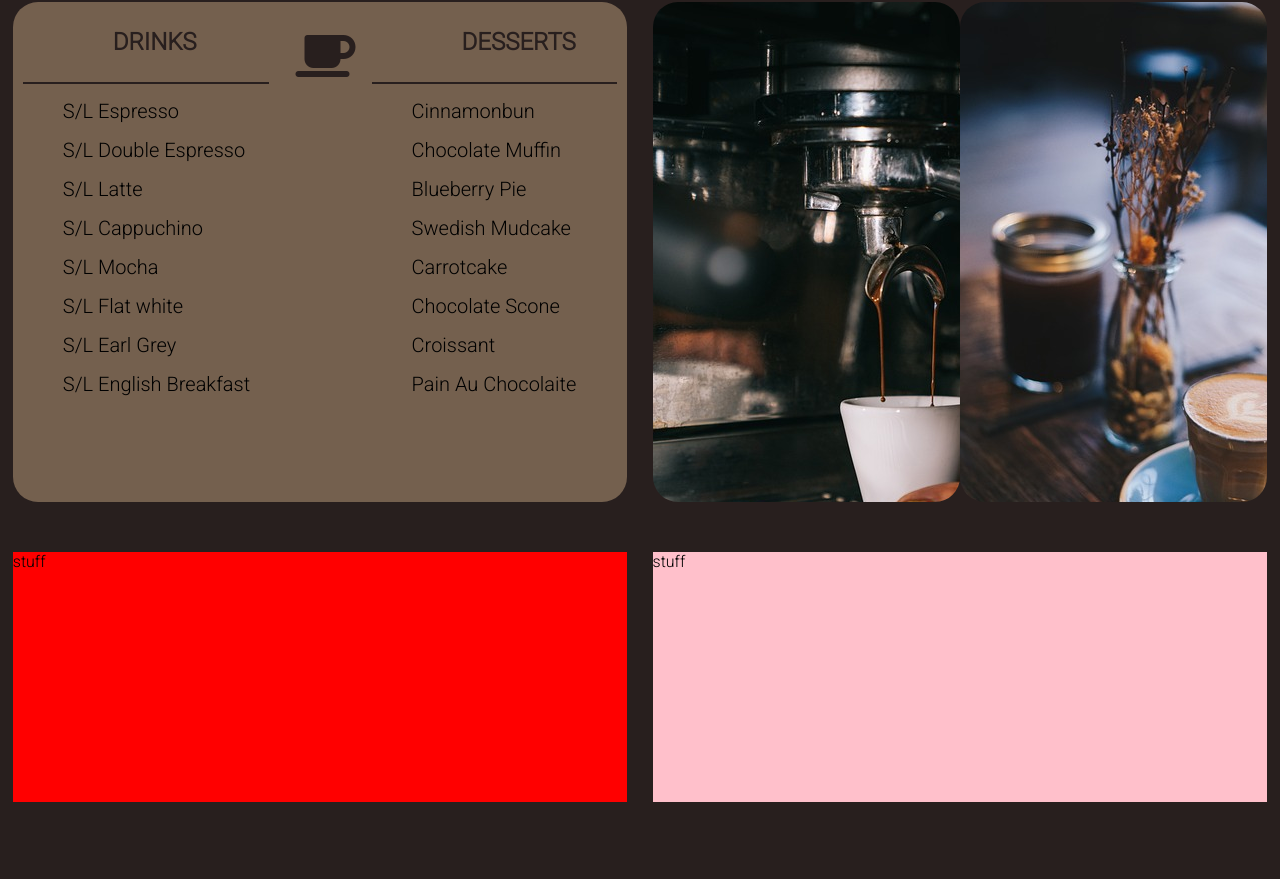
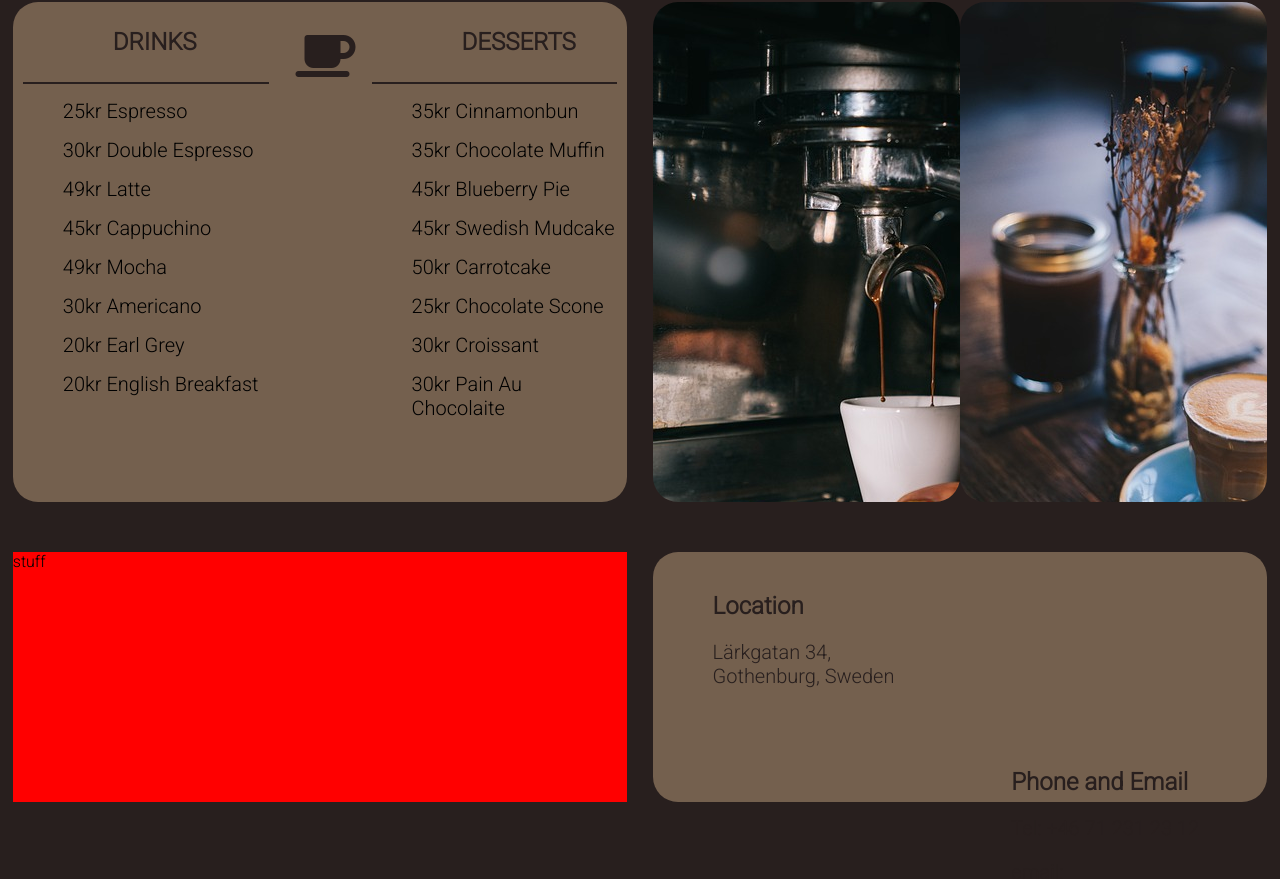
Before and after one commit to EbbaStrandholm/Portfolio-project-4, a plain HTML site: page index.html in a window 1280 px wide. Shown: the part 748-1627 px from the top of the page. Drawn offline with Linux system fonts and the light colour scheme.

Commit message:
add prices instead of sizes for the menu, add the location and email/phone contact and style it

```diff
--- a/assets/css/style.css
+++ b/assets/css/style.css
@@ -232,11 +232,49 @@ with the other parts' space */
     margin-right: 10px;
 }
 
+/* contacts general rules and position */
 #contacts {
     width: 49%;
     height: 250px;
     float: right;
-    background-color: pink;
+    background-color: #74604e;
+    border-radius: 25px;
+}
+
+#location {
+    padding-top: 30px;
+    padding-left: 50px;
+    padding-right: 20px;
+    padding-bottom: 30px;
+    width: 40%;
+    float: left;
+    color: #281f1e;
+} /* general placement of the location part of contacts */
+
+#location h2, #location p {
+    padding: 10px;
+}
+
+#location p {
+    font-size: 20px;
+}
+
+#phone-and-email {
+    padding-top: 30px;
+    padding-left: 50px;
+    padding-right: 20px;
+    padding-bottom: 30px;
+    width: 40%;
+    float: right;
+    color: #281f1e;
+} /* general placement of the phone and email part of contacts */
+
+#phone-and-email h2, #phone-and-email p {
+    padding: 10px;
+}
+
+#phone-and-email p {
+    font-size: 20px;
 }
 
 /* Footer rules*/
--- a/index.html
+++ b/index.html
@@ -59,14 +59,14 @@
                 </h2>
                 <hr>
                 <ul>
-                    <li class="items">S/L Espresso</li>
-                    <li class="items">S/L Double Espresso</li>
-                    <li class="items">S/L Latte</li>
-                    <li class="items">S/L Cappuchino</li>
-                    <li class="items">S/L Mocha</li>
-                    <li class="items">S/L Flat white</li>
-                    <li class="items">S/L Earl Grey</li>
-                    <li class="items">S/L English Breakfast</li>
+                    <li class="items">25kr Espresso</li>
+                    <li class="items">30kr Double Espresso</li>
+                    <li class="items">49kr Latte</li>
+                    <li class="items">45kr Cappuchino</li>
+                    <li class="items">49kr Mocha</li>
+                    <li class="items">30kr Americano</li>
+                    <li class="items">20kr Earl Grey</li>
+                    <li class="items">20kr English Breakfast</li>
                 </ul>
             </div>
             <div id="desserts">
@@ -75,14 +75,14 @@
                 </h2>
                 <hr>
                 <ul>
-                    <li class="items">Cinnamonbun</li>
-                    <li class="items">Chocolate Muffin</li>
-                    <li class="items">Blueberry Pie</li>
-                    <li class="items">Swedish Mudcake</li>
-                    <li class="items">Carrotcake</li>
-                    <li class="items">Chocolate Scone</li>
-                    <li class="items">Croissant</li>
-                    <li class="items">Pain Au Chocolaite</li>
+                    <li class="items">35kr Cinnamonbun</li>
+                    <li class="items">35kr Chocolate Muffin</li>
+                    <li class="items">45kr Blueberry Pie</li>
+                    <li class="items">45kr Swedish Mudcake</li>
+                    <li class="items">50kr Carrotcake</li>
+                    <li class="items">25kr Chocolate Scone</li>
+                    <li class="items">30kr Croissant</li>
+                    <li class="items">30kr Pain Au Chocolaite</li>
                 </ul>
             </div>
             <div id="coffeemug-icon">
@@ -105,7 +105,21 @@
 stuff
         </div>
         <div id="contacts">
-stuff
+            <div id="location">
+                <h2>Location</h2>
+                <p>
+                    Lärkgatan 34, Gothenburg, Sweden
+                </p>
+            </div>
+            <div id="phone-and-email">
+                <h2>Phone and Email</h2>
+                <p>
+                    Tel: +46 71 231 23 12
+                </p>
+                <p>
+                    email: ankarloocafe@123.com
+                </p>
+            </div>
         </div>
     </section>
 
```
